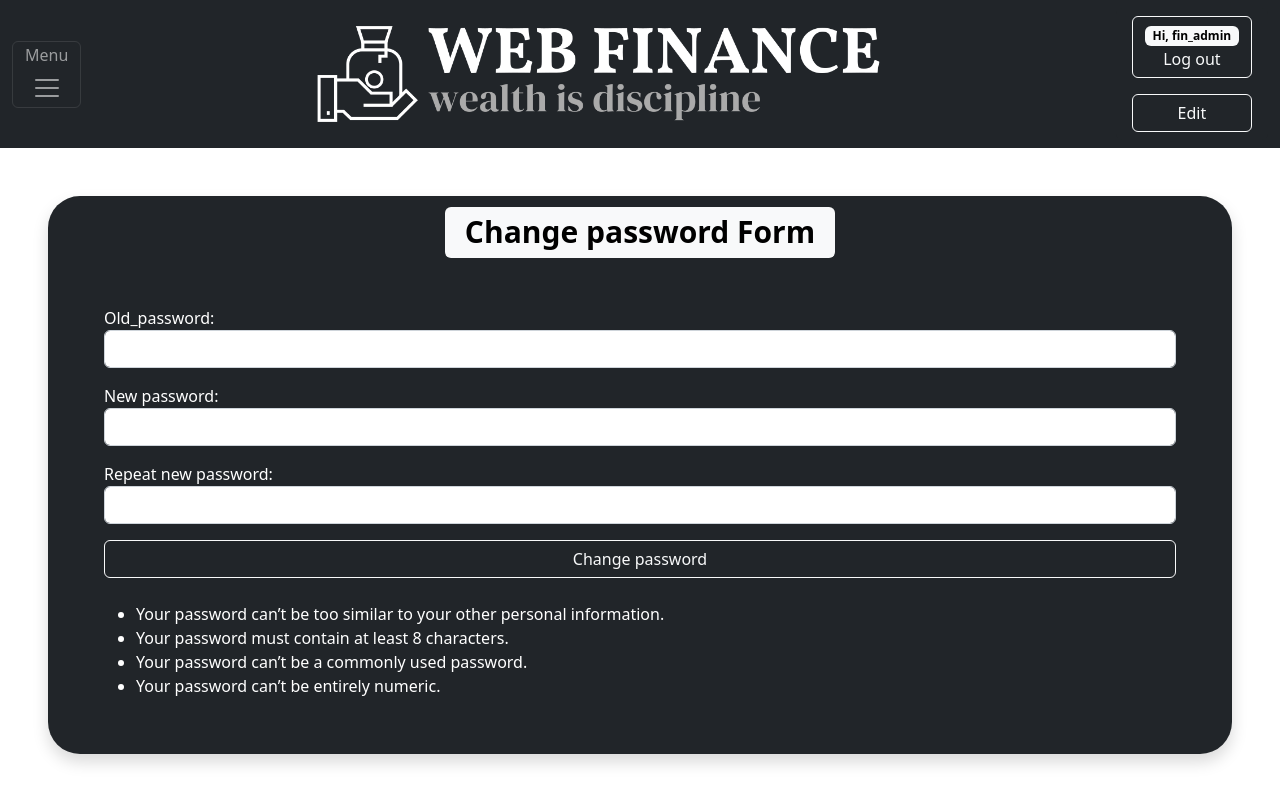
After one commit to AnikinVladislav/DjangPrj, a Django app: page /users/password/ in a window 1280 px wide. The commit adds this page. Run offline with Django 4.2, Linux system fonts and the light colour scheme; a user stored in the database is signed in; some libraries are stand-ins or nearby versions.

Commit message:
add edit form

```diff
--- a/fin_venv/web_finance/main/templates/main/master.html
+++ b/fin_venv/web_finance/main/templates/main/master.html
@@ -34,7 +34,7 @@
                         </a>
                     </li>
                     <li class="list-group-item text-center bg-dark border-0">
-                        <a href="{% url 'register_user' %}"><button class="btn btn-outline-light" type="button" style="width: 100%;">Edit</button></a>
+                        <a href="{% url 'edit_profile' %}"><button class="btn btn-outline-light" type="button" style="width: 100%;">Edit</button></a>
                     </li>
                 </ul>
 
--- a/fin_venv/web_finance/users/forms.py
+++ b/fin_venv/web_finance/users/forms.py
@@ -1,6 +1,6 @@
 # from django import forms
 # from .models import *
-from django.contrib.auth.forms import UserCreationForm
+from django.contrib.auth.forms import UserCreationForm, UserChangeForm, PasswordChangeForm
 from django.contrib.auth.models import User
 from django import forms
 
@@ -23,3 +23,35 @@ class RegisterUserForm(UserCreationForm):
             'last_name': forms.TextInput(attrs={'class': 'form-control'}),
             'email': forms.EmailInput(attrs={'class': 'form-control'}),
         }
+
+
+class EditProfileForm(UserChangeForm):
+    username = forms.CharField(label='Login', widget=forms.TextInput(attrs={'class': 'form-control'}))
+    first_name = forms.CharField(label='First_name', widget=forms.TextInput(attrs={'class': 'form-control'}))
+    last_name = forms.CharField(label='Last_name', widget=forms.TextInput(attrs={'class': 'form-control'}))
+    email = forms.EmailField(label='Email', widget=forms.EmailInput(attrs={'class': 'form-control'}))
+
+    class Meta:
+        model = User
+        fields = ('username', 'first_name', 'last_name', 'email')
+        widgets = {
+            'username': forms.TextInput(attrs={'class': 'form-control'}),
+            'first_name': forms.TextInput(attrs={'class': 'form-control'}),
+            'last_name': forms.TextInput(attrs={'class': 'form-control'}),
+            'email': forms.EmailInput(attrs={'class': 'form-control'}),
+        }
+
+
+class PasswordChangingForm(PasswordChangeForm):
+    old_password = forms.CharField(label='Old_password', widget=forms.PasswordInput(attrs={'class': 'form-control'}))
+    new_password1 = forms.CharField(label='New password', widget=forms.PasswordInput(attrs={'class': 'form-control'}))
+    new_password2 = forms.CharField(label='Repeat new password', widget=forms.PasswordInput(attrs={'class': 'form-control'}))
+
+    class Meta:
+        model = User
+        fields = ('old_password', 'new_password1', 'new_password2')
+        widgets = {
+            'old_password': forms.PasswordInput(attrs={'class': 'form-control'}),
+            'new_password1': forms.PasswordInput(attrs={'class': 'form-control'}),
+            'new_password2': forms.PasswordInput(attrs={'class': 'form-control'}),
+        }
--- /dev/null
+++ b/fin_venv/web_finance/users/templates/users/change_password.html
@@ -0,0 +1,37 @@
+{% extends "main/master.html" %}
+
+{% block title %}
+Change password
+{% endblock %}
+
+{% block content %}
+  <div class="shadow m-5 p-2 bg-dark text-white rounded-5">
+    <div class="text-center"><h1><span class="badge text-bg-light">Change password Form</span><br></h1></div>
+
+    {% if form.errors %}
+      <!-- {% for error in form.errors %} -->
+        <div class="alert alert-warning alert-dismissible">
+          <button type="button" class="btn-close" data-bs-dismiss="alert"></button>
+          <strong><i class="fa-solid fa-triangle-exclamation"></i></strong> Error
+        </div>
+      <!-- {% endfor %} -->
+    {% endif %}
+
+    <form method="POST" class="rounded-5 m-5">
+        {% csrf_token %}
+        {{ form.as_p }}
+
+
+        <button class="btn btn-outline-light" type="submit" style="width: 100%;">Change password</button>
+        <br><br>
+            <ul>
+                <li>Your password can’t be too similar to your other personal information.</li>
+                <li>Your password must contain at least 8 characters.</li>
+                <li>Your password can’t be a commonly used password.</li>
+                <li>Your password can’t be entirely numeric.</li>
+            </ul>
+
+    </form>
+  </div>
+
+{% endblock %}
--- a/fin_venv/web_finance/users/urls.py
+++ b/fin_venv/web_finance/users/urls.py
@@ -5,4 +5,6 @@ urlpatterns = [
     path('', views.login_user, name='login'),
     path('logout_user/', views.logout_user, name='logout'),
     path('register/', views.register_user, name='register_user'),
+    path('edit_profile/', views.UserEditView.as_view(), name='edit_profile'),
+    path('password/', views.PasswordsChangeView.as_view()),
 ]
--- a/fin_venv/web_finance/users/views.py
+++ b/fin_venv/web_finance/users/views.py
@@ -1,11 +1,11 @@
 from django.shortcuts import render
 from django.views import generic
 from django.urls import reverse_lazy
-from django.contrib.auth.forms import UserCreationForm
+# from django.contrib.auth.forms import UserCreationForm, UserChangeForm, PasswordChangeForm
 from django.contrib.auth import authenticate, login, logout
 from django.shortcuts import redirect
 from django.contrib import messages
-
+from django.contrib.auth.views import PasswordChangeView
 from .forms import *
 
 # Create your views here.
@@ -45,3 +45,17 @@ def register_user(request):
     return render(request, "users/register.html",{
         'form': form,
     })
+
+class UserEditView(generic.UpdateView):
+    form_class = EditProfileForm
+    template_name = 'users/edit_profile.html'
+    success_url = reverse_lazy('main')
+
+    def get_object(self):
+        return self.request.user
+
+
+class PasswordsChangeView(PasswordChangeView):
+    form_class = PasswordChangingForm
+    template_name = 'users/change_password.html'
+    success_url = reverse_lazy('main')
```
Also changed, not shown: fin_venv/web_finance/users/templates/users/edit_profile.html (+4 -4 lines), fin_venv/web_finance/db.sqlite3.
